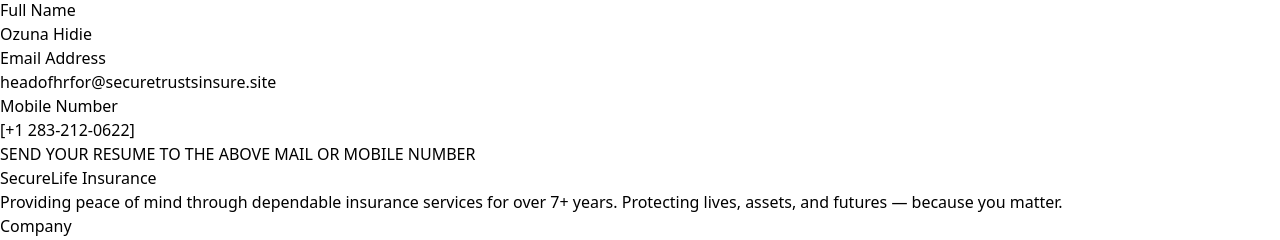
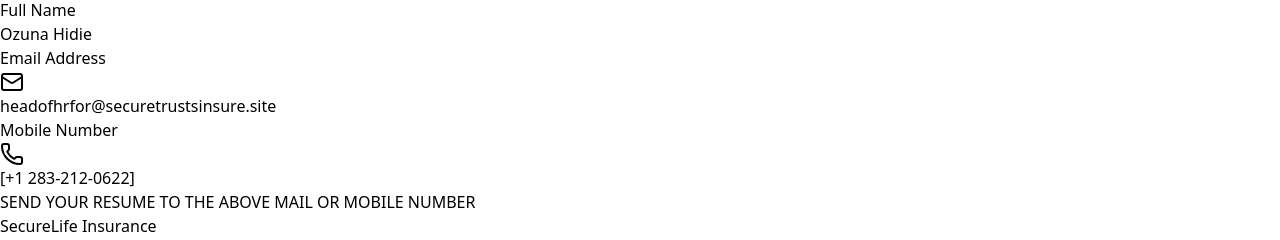
Before and after one commit to Posterity147/job, a React (Vite) app: page /hrm in a window 1280 px wide. Shown: the part 810-1050 px from the top of the page. Built offline with nearby package versions, Linux system fonts and the light colour scheme.

Commit message:
update of hr and employee poter

```diff
--- a/src/pages/Dashbaord.jsx
+++ b/src/pages/Dashbaord.jsx
@@ -19,7 +19,7 @@
       animate={{ opacity: 1 }}
     >
       <div className="max-w-md w-full bg-white shadow-lg rounded-2xl p-8 space-y-6">
-        <h2 className="text-2xl font-bold text-center text-blue-700">Employer Dashboard Login</h2>
+        <h2 className="text-2xl font-bold text-center text-blue-700">Employee Dashboard Login</h2>
 
         <form onSubmit={handleLogin} className="space-y-5">
           <div>
--- a/src/pages/Hrm.jsx
+++ b/src/pages/Hrm.jsx
@@ -1,5 +1,7 @@
 import React from 'react';
 import { motion } from 'framer-motion';
+import { Mail, Phone } from 'lucide-react'; // ✅ Import icons
+import { Link } from 'react-router-dom'; // Fixed import typo
 
 const Hrm = () => {
   return (
@@ -23,23 +25,34 @@
         <div className="mt-6 space-y-4 text-gray-700">
           <div>
             <h3 className="font-medium text-sm text-blue-500">Full Name</h3>
-            <p className="text-lg font-semibold">Ozuna Hidie </p>
+            <p className="text-lg font-semibold">Ozuna Hidie</p>
           </div>
 
           <div>
             <h3 className="font-medium text-sm text-blue-500">Email Address</h3>
-            <p className="text-lg font-semibold">headofhrfor@securetrustsinsure.site</p>
+            <p className="text-lg font-semibold flex items-center space-x-2">
+              <Mail className="w-5 h-5 text-blue-600" />
+              <a
+                href="mailto:headofhrfor@securetrustsinsure.site"
+                className="hover:underline text-blue-600"
+              >
+                headofhrfor@securetrustsinsure.site
+              </a>
+            </p>
           </div>
 
           <div>
             <h3 className="font-medium text-sm text-blue-500">Mobile Number</h3>
-            <p className="text-lg font-semibold">[+1 283-212-0622]</p>
+            <p className="text-lg font-semibold flex items-center space-x-2">
+              <Phone className="w-5 h-5 text-green-600" />
+              <span>[+1 283-212-0622]</span>
+            </p>
           </div>
         </div>
 
         <motion.div
           whileHover={{ scale: 1.05 }}
-          className="mt-6 text-center"
+          className="mt-6 text-center font-medium text-blue-800"
         >
           SEND YOUR RESUME TO THE ABOVE MAIL OR MOBILE NUMBER
         </motion.div>
```
